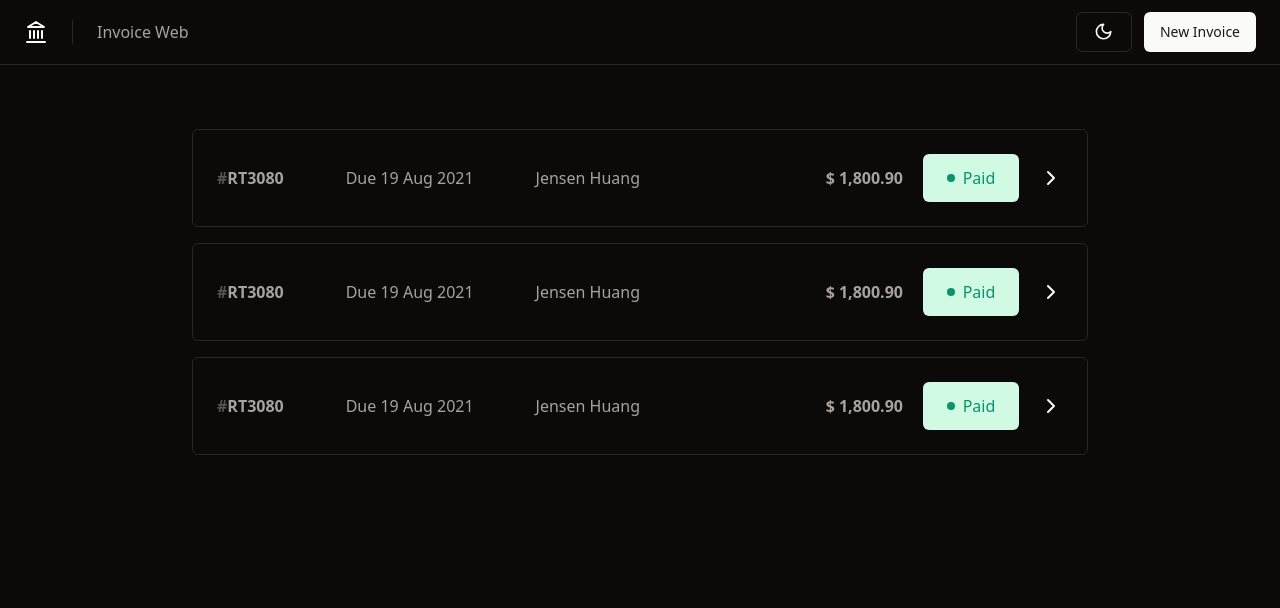
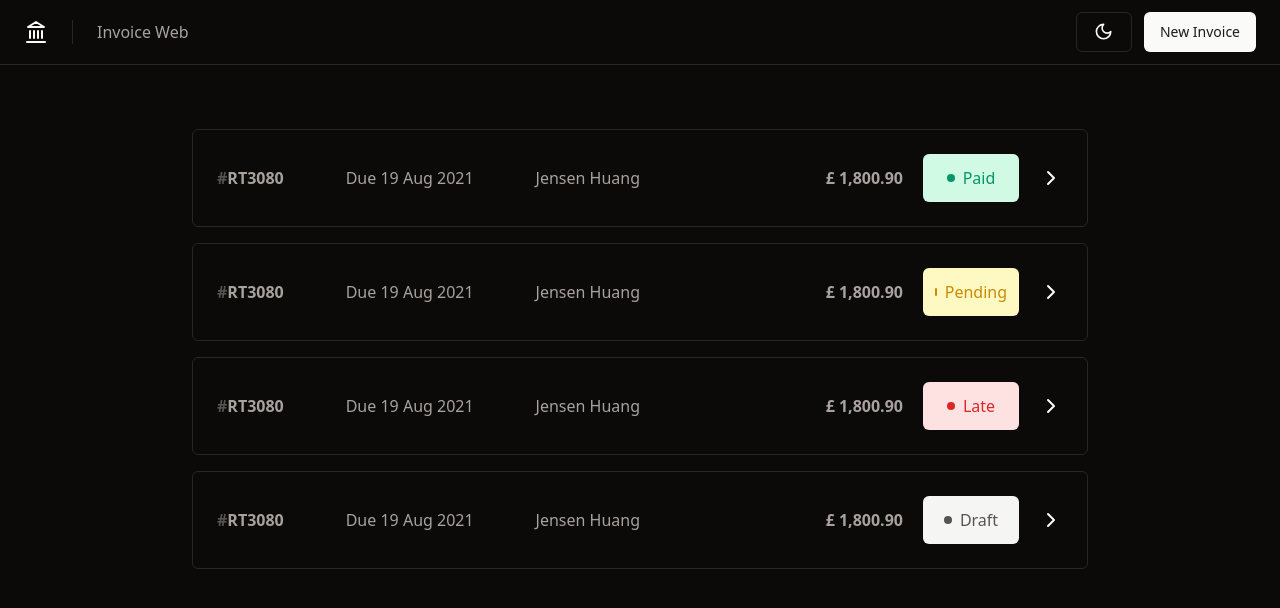
Before and after one commit to eddyzera/invoice-web, a React (Vite) app: page / in a window 1280 px wide. Shown: the top 608 px of the page. Built offline with nearby package versions, Linux system fonts and the light colour scheme.

Commit message:
feat: creating styles to status

```diff
--- a/src/components/invoice/index.tsx
+++ b/src/components/invoice/index.tsx
@@ -1,22 +1,38 @@
 import { ChevronRight } from 'lucide-react'
 import React from 'react'
 
-export const Invoice: React.FunctionComponent = () => {
+type Status = 'paid' | 'pending' | 'draft' | 'late'
+
+interface IInvoiceProps {
+  id: string
+  date: string
+  customer: string
+  price: string
+  status: Status
+}
+
+export const Invoice: React.FunctionComponent<IInvoiceProps> = ({
+  id,
+  date,
+  customer,
+  price,
+  status
+}) => {
   return (
     <div className='grid grid-cols-2 p-6 border w-full rounded-md justify-between cursor-pointer'>
       <div className='flex items-center justify-between'>
         <p className='font-bold text-stone-400'>
           <span className='text-stone-600'>#</span>
-          RT3080
+          {id}
         </p>
-        <p className='text-muted-foreground'>Due  19 Aug 2021</p>
-        <p className='text-muted-foreground'>Jensen Huang</p>
+        <p className='text-muted-foreground'>{date}</p>
+        <p className='text-muted-foreground'>{customer}</p>
       </div>
       <div className='flex items-center justify-end gap-5'>
-        <p className='text-muted-foreground font-bold'>$ 1,800.90</p>
-        <div className='flex items-center justify-center gap-2 p-3 bg-emerald-100 rounded-md w-24'>
-          <div className='w-2 h-2 bg-emerald-600 rounded-full'></div>
-          <p className='text-emerald-600'>Paid</p>
+        <p className='text-muted-foreground font-bold'>{price}</p>
+        <div className={`flex items-center justify-center gap-2 p-3 ${status} rounded-md w-24`}>
+          <span className='w-2 h-2 block rounded-full'></span>
+          <p className='capitalize'>{status}</p>
         </div>
         <ChevronRight />
       </div>
--- a/src/global.css
+++ b/src/global.css
@@ -56,4 +56,66 @@
   body {
     @apply bg-background text-foreground;
   }
+
+  .paid-bg {
+    @apply
+  }
+
+  .paid-status {
+    @apply bg-emerald-600
+  }
+
+  .paid-text {
+    @apply text-emerald-600
+  }
 }
+
+@layer components {
+  .paid {
+    @apply bg-emerald-100
+  }
+
+  .paid span {
+    @apply bg-emerald-600
+  }
+
+  .paid p {
+    @apply text-emerald-600
+  }
+
+  .pending {
+    @apply bg-yellow-100
+  }
+
+  .pending span {
+    @apply bg-yellow-600
+  }
+
+  .pending p {
+    @apply text-yellow-600
+  }
+
+  .late {
+    @apply bg-red-100
+  }
+
+  .late span {
+    @apply bg-red-600
+  }
+
+  .late p {
+    @apply text-red-600
+  }
+
+  .draft {
+    @apply bg-stone-100
+  }
+
+  .draft span {
+    @apply bg-stone-600
+  }
+
+  .draft p {
+    @apply text-stone-600
+  }
+}
--- a/src/pages/app/dashboard/index.tsx
+++ b/src/pages/app/dashboard/index.tsx
@@ -4,9 +4,10 @@ import React from 'react'
 export const Dashboard: React.FunctionComponent = () => {
   return (
     <div className='flex items-center flex-col gap-4 justify-center pt-16 max-w-4xl m-auto'>
-      <Invoice />
-      <Invoice />
-      <Invoice />
+      <Invoice id='RT3080' date='Due  19 Aug 2021' customer='Jensen Huang' price='£ 1,800.90' status={'paid'} />
+      <Invoice id='RT3080' date='Due  19 Aug 2021' customer='Jensen Huang' price='£ 1,800.90' status={'pending'} />
+      <Invoice id='RT3080' date='Due  19 Aug 2021' customer='Jensen Huang' price='£ 1,800.90' status={'late'} />
+      <Invoice id='RT3080' date='Due  19 Aug 2021' customer='Jensen Huang' price='£ 1,800.90' status={'draft'} />
     </div>
   )
 }
```
